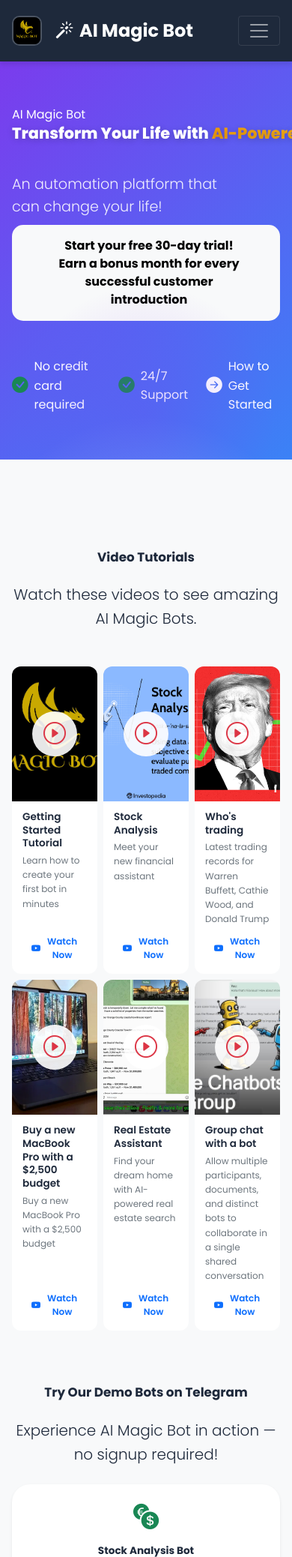
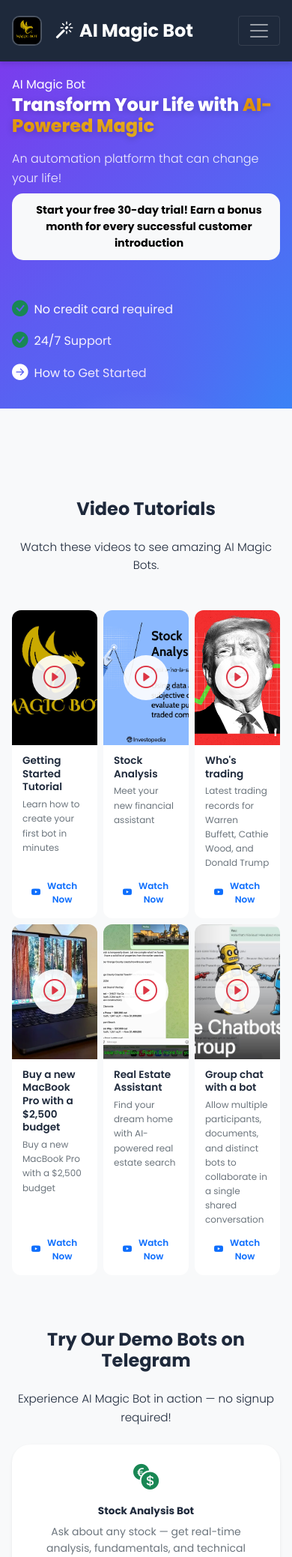
Before and after one commit to magicbotaiteam-blip/flask_auth_app, a Flask app: page /advertisement in a window 390 px wide. Shown: the top 2077 px of the page at 75% size. Run offline with Flask 3, Linux system fonts and the light colour scheme; some libraries are stand-ins or nearby versions.

Commit message:
Add mobile responsive styles for advertisement page: hero, features, videos, pricing, demo bots

```diff
--- a/templates/advertisement.html
+++ b/templates/advertisement.html
@@ -11,6 +11,110 @@
     <link rel="preconnect" href="https://fonts.gstatic.com" crossorigin>
     <link href="https://fonts.googleapis.com/css2?family=Poppins:wght@300;400;500;600;700;800&display=swap" rel="stylesheet">
 
+    <style>
+        /* Mobile responsive overrides for advertisement page */
+        @media (max-width: 768px) {
+            .hero-title {
+                font-size: 2rem !important;
+                white-space: normal !important;
+                margin-bottom: 1rem !important;
+            }
+            .hero-section {
+                padding: 60px 0 40px !important;
+            }
+            .hero-subtitle {
+                font-size: 1rem !important;
+            }
+            .hero-subtitle-container .d-inline-block {
+                display: inline !important;
+            }
+            .hero-subtitle-container img {
+                display: none !important;
+            }
+            .hero-section .d-flex.flex-wrap.gap-4 .btn-lg {
+                font-size: 0.9rem;
+                padding: 12px 20px !important;
+            }
+            .hero-section .d-flex.flex-wrap.gap-4 {
+                flex-direction: column;
+                gap: 0.75rem !important;
+            }
+            .hero-section .d-flex.flex-wrap.gap-4 .btn-lg {
+                width: 100%;
+                white-space: normal;
+            }
+            .hero-section .d-flex.align-items-center.gap-4 {
+                flex-direction: column;
+                gap: 0.5rem !important;
+                align-items: flex-start !important;
+            }
+            .features-grid .col-lg-4 {
+                flex: 0 0 50%;
+                max-width: 50%;
+            }
+            .features-grid .col-lg-4 .feature-card {
+                padding: 20px 15px;
+            }
+            .features-grid .col-lg-4 .feature-card i {
+                font-size: 1.5rem !important;
+            }
+            .features-grid .col-lg-4 .feature-card h4 {
+                font-size: 0.9rem;
+            }
+            .features-grid .col-lg-4 .feature-card p {
+                font-size: 0.8rem;
+            }
+            .video-grid .row > div[class*="col-"] {
+                flex: 0 0 100%;
+                max-width: 100%;
+            }
+            .pricing-cards .row > div[class*="col-"] {
+                flex: 0 0 100%;
+                max-width: 100%;
+                margin-bottom: 1rem;
+            }
+            section .display-5 {
+                font-size: 1.75rem !important;
+            }
+            section .h1 {
+                font-size: 1.5rem !important;
+            }
+            section .lead {
+                font-size: 0.95rem;
+            }
+            .logo-container img {
+                max-width: 80px !important;
+                height: auto !important;
+            }
+            /* Demo bot cards */
+            .demo-bot-cards .row > div[class*="col-"] {
+                flex: 0 0 100%;
+                max-width: 100%;
+            }
+            .footer-links {
+                font-size: 0.85rem;
+            }
+            .footer-bottom {
+                font-size: 0.75rem;
+            }
+        }
+
+        @media (max-width: 576px) {
+            .hero-title {
+                font-size: 1.5rem !important;
+            }
+            .hero-section {
+                padding: 40px 0 30px !important;
+            }
+            .features-grid .col-lg-4 {
+                flex: 0 0 100%;
+                max-width: 100%;
+            }
+            section {
+                padding: 40px 0 !important;
+            }
+        }
+    </style>
 </head>
 <body>
     {% include '_navbar_public.html' %}
@@ -28,7 +132,7 @@
                         <div class="logo-text">AI Magic Bot</div>
                     </div>
 
-                    <h1 class="hero-title" style="white-space: nowrap;">
+                    <h1 class="hero-title">
                         Transform Your Life with <span class="highlight-text">AI-Powered Magic</span>
                     </h1>
 
@@ -37,7 +141,7 @@
                             An automation platform that
                             <span class="position-relative d-inline-block" >
                                 can change your life!
-                                <img src="{{ url_for('static', filename='Magic_Bot_AI.png') }}" alt="AI Magic Bot" class="hero-logo-animated magic-spin color-shift" style="position: absolute; top: -90px; right: -580px; width: 280px; height: 280px; border-radius: 40px; object-fit: cover; border: 5px solid rgba(255, 255, 255, 0.3); box-shadow: 0 20px 60px rgba(0, 0, 0, 0.4);" data-bs-toggle="tooltip" data-bs-placement="top" title="✨ Fun Fact: This logo was created with AI magic! It represents the fusion of technology and creativity that powers our platform.">
+                                <img src="{{ url_for('static', filename='Magic_Bot_AI.png') }}" alt="AI Magic Bot" class="hero-logo-animated magic-spin color-shift" style="position: absolute; top: -50px; right: -480px; width: 280px; height: 280px; border-radius: 40px; object-fit: cover; border: 5px solid rgba(255, 255, 255, 0.3); box-shadow: 0 20px 60px rgba(0, 0, 0, 0.4);" data-bs-toggle="tooltip" data-bs-placement="top" title="✨ Fun Fact: This logo was created with AI magic! It represents the fusion of technology and creativity that powers our platform.">
                             </span>
                         </p>
                     </div>
```
